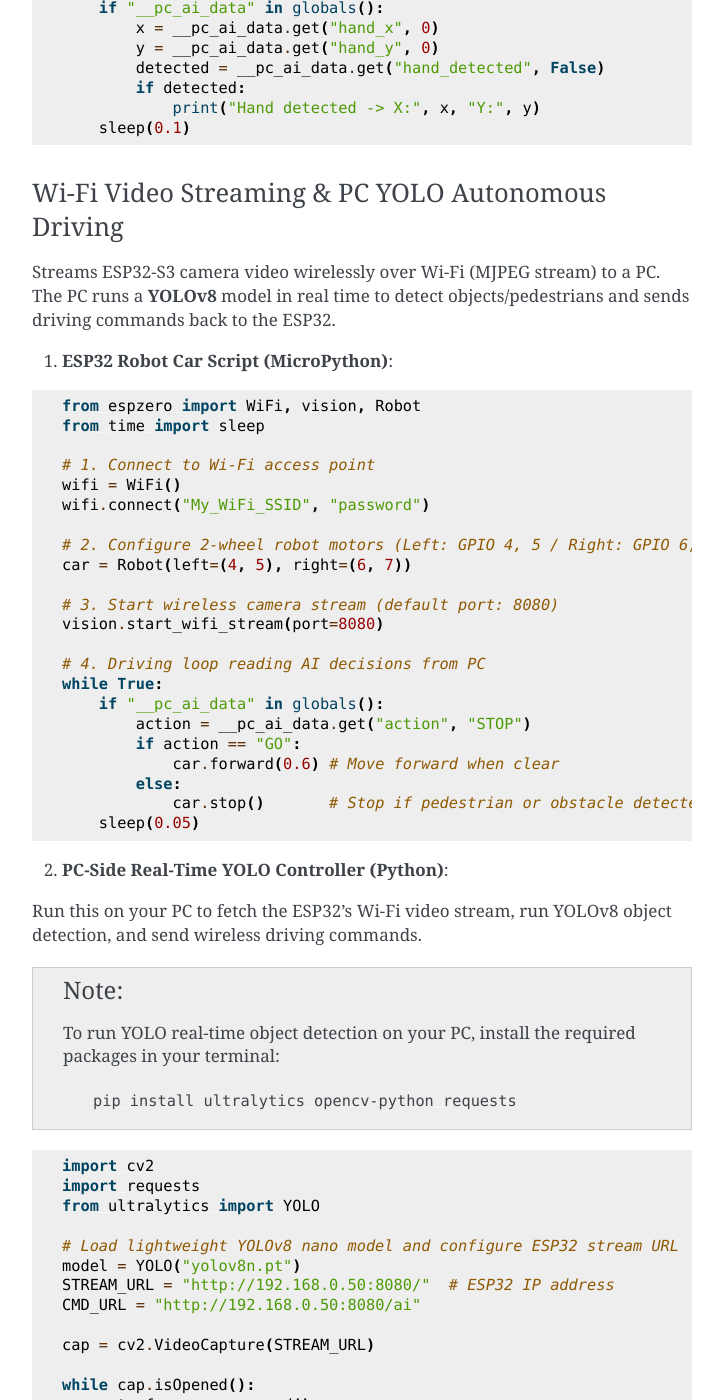
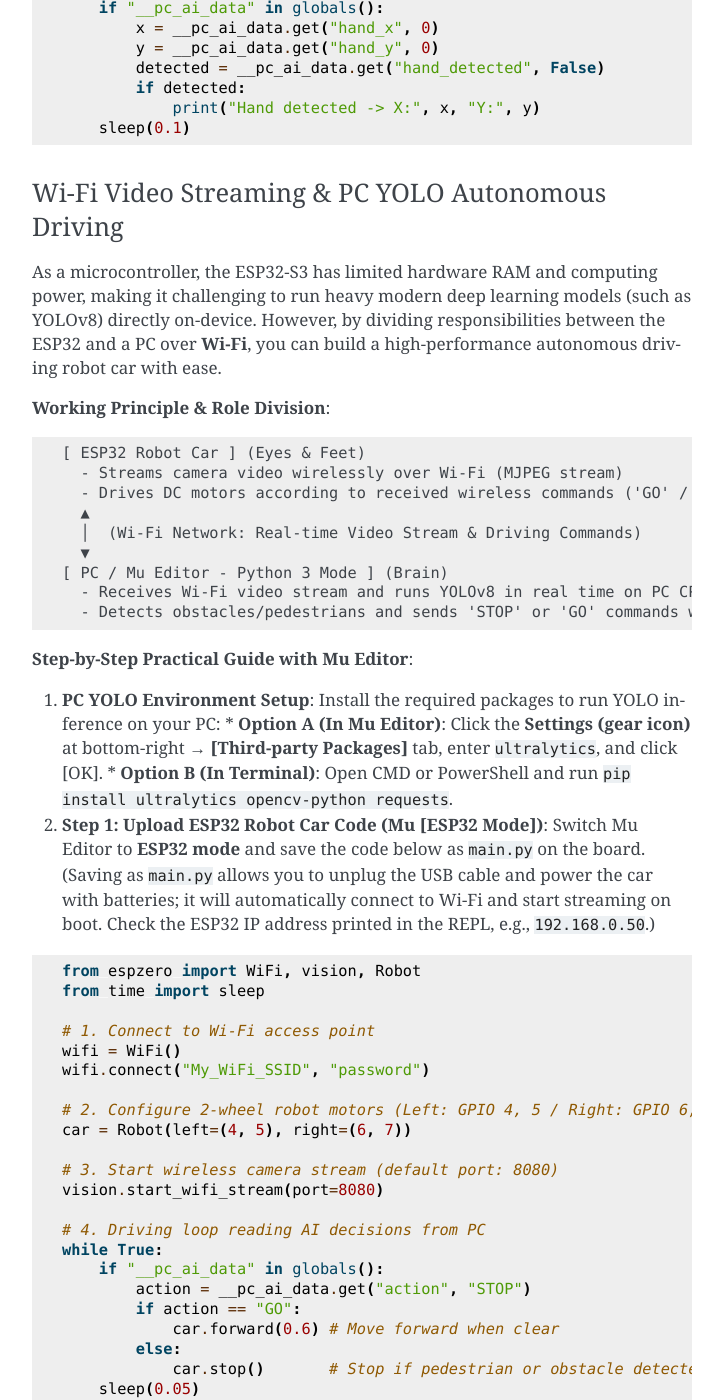
Before and after one commit to roboticsware/espzero, a Sphinx documentation site: the page built from docs/en/recipes.rst, in a window 1280 px wide and 1400 px high, scrolled down 7925 px. Shown: the whole window, without its empty margins (388-1111 px from the left). Built offline with Sphinx 7.4.7, drawn with Linux system fonts in a browser that asks for light colours; some of the changed text lies outside the part shown.

Commit message:
docs: add detailed working principle and Mu Editor mode-switching guide for WiFi YOLO autonomous car

```diff
--- a/docs/en/recipes.rst
+++ b/docs/en/recipes.rst
@@ -383,9 +383,33 @@ Streams camera images to the PC (Pico Editor), which uses Google's MediaPipe lib
 Wi-Fi Video Streaming & PC YOLO Autonomous Driving
 ~~~~~~~~~~~~~~~~~~~~~~~~~~~~~~~~~~~~~~~~~~~~~~~~~~
 
-Streams ESP32-S3 camera video wirelessly over Wi-Fi (MJPEG stream) to a PC. The PC runs a **YOLOv8** model in real time to detect objects/pedestrians and sends driving commands back to the ESP32.
+As a microcontroller, the ESP32-S3 has limited hardware RAM and computing power, making it challenging to run heavy modern deep learning models (such as YOLOv8) directly on-device.
+However, by dividing responsibilities between the ESP32 and a PC over **Wi-Fi**, you can build a high-performance autonomous driving robot car with ease.
 
-1. **ESP32 Robot Car Script (MicroPython)**:
+**Working Principle & Role Division**:
+
+.. code-block:: text
+
+    [ ESP32 Robot Car ] (Eyes & Feet)
+      - Streams camera video wirelessly over Wi-Fi (MJPEG stream)
+      - Drives DC motors according to received wireless commands ('GO' / 'STOP')
+      ▲
+      │  (Wi-Fi Network: Real-time Video Stream & Driving Commands)
+      ▼
+    [ PC / Mu Editor - Python 3 Mode ] (Brain)
+      - Receives Wi-Fi video stream and runs YOLOv8 in real time on PC CPU/GPU
+      - Detects obstacles/pedestrians and sends 'STOP' or 'GO' commands wirelessly
+
+**Step-by-Step Practical Guide with Mu Editor**:
+
+1. **PC YOLO Environment Setup**:
+   Install the required packages to run YOLO inference on your PC:
+   * **Option A (In Mu Editor)**: Click the **Settings (gear icon)** at bottom-right → **[Third-party Packages]** tab, enter ``ultralytics``, and click [OK].
+   * **Option B (In Terminal)**: Open CMD or PowerShell and run ``pip install ultralytics opencv-python requests``.
+
+2. **Step 1: Upload ESP32 Robot Car Code (Mu [ESP32 Mode])**:
+   Switch Mu Editor to **ESP32 mode** and save the code below as ``main.py`` on the board.
+   (Saving as ``main.py`` allows you to unplug the USB cable and power the car with batteries; it will automatically connect to Wi-Fi and start streaming on boot. Check the ESP32 IP address printed in the REPL, e.g., ``192.168.0.50``.)
 
 .. code-block:: python
 
@@ -412,16 +436,10 @@ Streams ESP32-S3 camera video wirelessly over Wi-Fi (MJPEG stream) to a PC. The
                 car.stop()       # Stop if pedestrian or obstacle detected
         sleep(0.05)
 
-2. **PC-Side Real-Time YOLO Controller (Python)**:
-
-Run this on your PC to fetch the ESP32's Wi-Fi video stream, run YOLOv8 object detection, and send wireless driving commands.
-
-.. note::
-    To run YOLO real-time object detection on your PC, install the required packages in your terminal:
-
-    .. code-block:: bash
-
-        pip install ultralytics opencv-python requests
+3. **Step 2: Run PC AI Autonomous Driving Controller (Mu [Python 3 Mode])**:
+   Switch Mu Editor mode to **Python 3 mode** via the **[Mode]** button at top-left.
+   Paste the script below into a new tab, replace the ESP32 IP address in ``STREAM_URL`` and ``CMD_URL``, and click **[Play]**.
+   A live video window showing real-time detection boxes will appear on your PC, autonomously piloting the robot car!
 
 .. code-block:: python
 
--- a/package.json
+++ b/package.json
@@ -42,5 +42,5 @@
     ]
   ],
   "deps": [],
-  "version": "0.0.3"
+  "version": "0.0.6"
 }
```
Also changed, not shown: docs/recipes.rst (+30 -12 lines), docs/uz/recipes.rst (+30 -12 lines).
